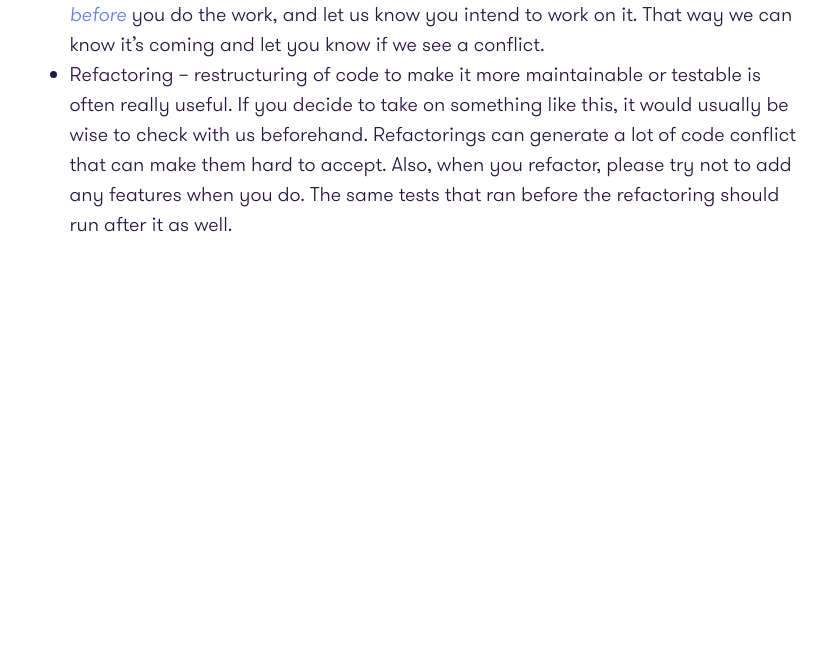
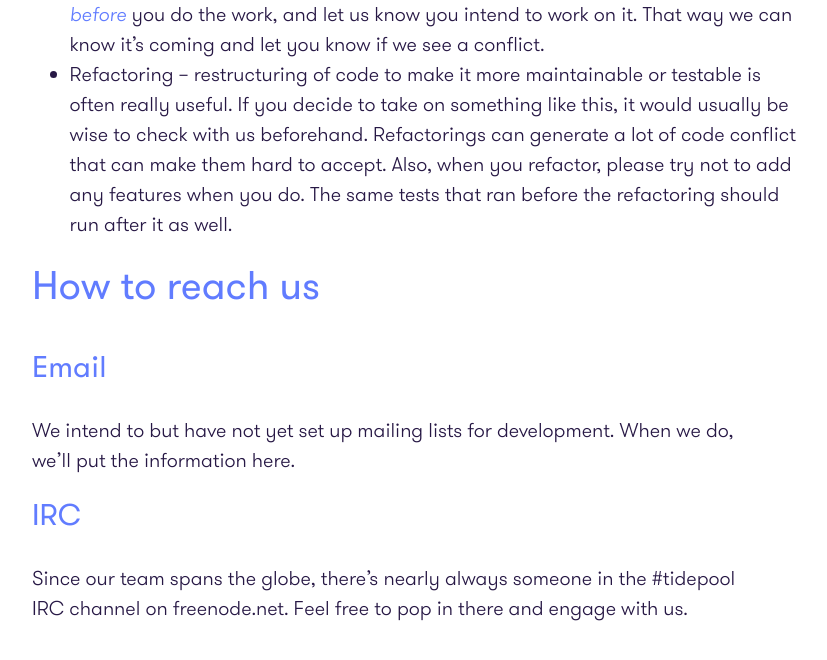
Before and after one commit to tidepool-org/tidepool-org.github.io, a Jekyll site: the page built from HowToHelp.md, in a window 1280 px wide and 900 px high, scrolled down 3196 px. Shown: the top 660 px of the window, without its empty margins (173-1000 px from the left). Built offline with Jekyll 4.4.1, drawn with Linux system fonts in a browser that asks for light colours; before the commit the page ends 3789 px from its top, so only the background shows below that.

Commit message:
Add IRC info to the How To Help page

```diff
--- a/HowToHelp.md
+++ b/HowToHelp.md
@@ -3,7 +3,6 @@ layout: defaults
 title: Tidepool Project Contributions
 published: true
 ---
-
 #How you can help
 
 ##Use it
@@ -63,3 +62,12 @@ _Things you can do:_
 * Small code improvements, code documentation, testability, making something more idiomatic, pulling out common code -- all of these are useful. Please submit pull requests, and keep them focused.
 * Features -- if you think we need a feature, a pull request is one way to propose it, especially for small features. But you're also encouraged and welcome to contact us about it before you do the work. Sometimes we have reasons why we don't or can't do things that might seem obvious to you. Or we may have conflicting work underway. A really good way to handle feature work is to create an issue on GitHub *before* you do the work, and let us know you intend to work on it. That way we can know it's coming and let you know if we see a conflict.
 * Refactoring -- restructuring of code to make it more maintainable or testable is often really useful. If you decide to take on something like this, it would usually be wise to check with us beforehand. Refactorings can generate a lot of code conflict that can make them hard to accept. Also, when you refactor, please try not to add any features when you do. The same tests that ran before the refactoring should run after it as well.
+
+#How to reach us
+
+## Email
+
+We intend to but have not yet set up mailing lists for development. When we do, we'll put the information here.
+
+## IRC
+Since our team spans the globe, there's nearly always someone in the #tidepool IRC channel on freenode.net. Feel free to pop in there and engage with us.
```
